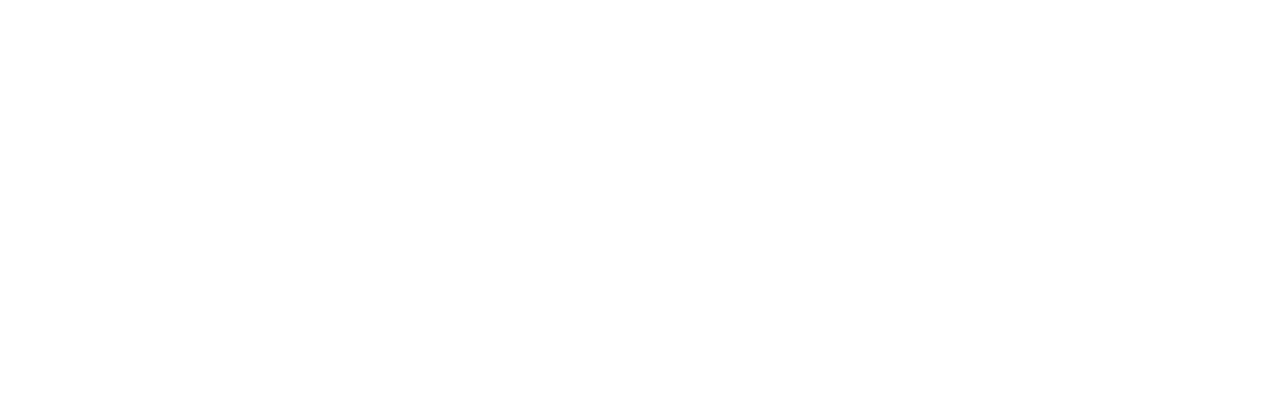
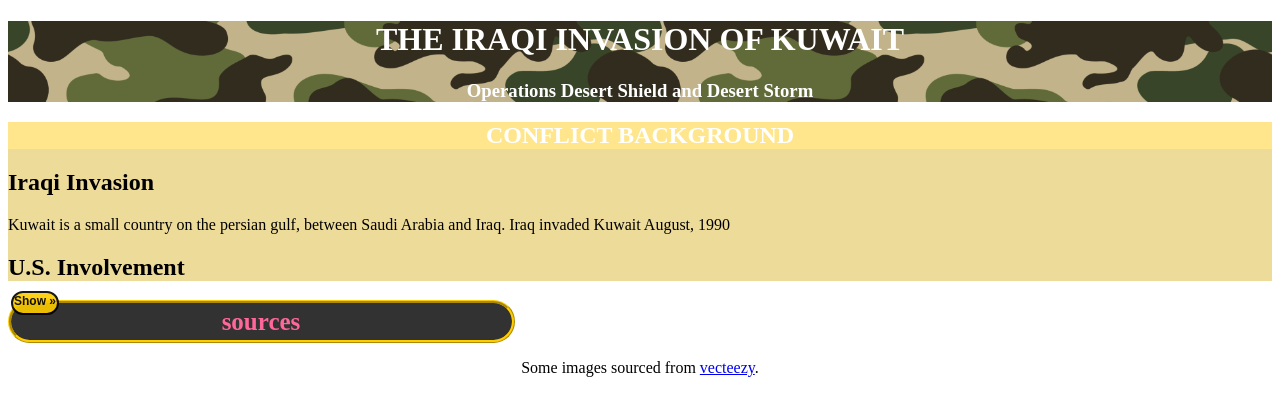
Before and after one commit to Cicada330156/stuffSite, a plain HTML site: page index.html in a window 1280 px wide. Drawn offline with Linux system fonts and the light colour scheme.

Commit message:
did some stuff

```diff
--- a/index.html
+++ b/index.html
@@ -1,7 +1,125 @@
 <!DOCTYPE html>
 <html>
 	<head>
+		<style>
+			.title {
+				color:white
+			}
+
+			.hide-Button {
+				display: block;
+				position: relative;
+				bottom: 20px;
+				margin-left: 6px;
+				margin-top: 0;
+				margin-right: auto;
+				font-size: 12px;
+				border-radius: 12px;
+				color: #000000;
+				border: 2px solid #000000;
+				background-color: #FFCC00;
+				text-align: left;
+				font-weight: bold;
+				opacity: 0.9;
+
+				margin: 0;
+				padding: 1px 6px;
+				align-items: flex-start;
+
+				padding-top: 1px;
+				padding-left: 1px;
+				padding-right: 1px;
+				padding-bottom: 5px;
+			}
+			.hide-Button:hover {
+				background-color: #FFE786;
+				color: #000000;
+			}
+
+			.category {
+				text-align: center;
+				padding-top: 1px;
+				padding-left: 1px;
+				padding-right: 1px;
+				padding-bottom: 5px;
+				background-color: #222222;
+				border-style: ridge;
+				border-color: #FFCC00;
+				border-radius: 25px;
+				width: 500px;
+				max-width: 500px;
+				margin:0 auto;
+				margin-bottom: 15px;
+
+				margin: 0;
+				padding-inline-start: 0;
+				color: #FFCC00;
+				background-color: #323232;
+				margin: 0;
+				display:block;
+			}
+
+			.category-title {
+				color: #FF6699 !important;
+				font-size: 25px;
+				font-weight: bold;
+				margin: 4px 0 -25px 0;
+			}
+		</style>
 	</head>
 	<body>
+		<div id='title' style='background:green; background-image:url("vecteezy_abstract-army-camouflage-seamless-pattern_.jpg"); background-size: 50%'>
+			<h1 align='center' class='title'>THE IRAQI INVASION OF KUWAIT</h1>
+			<h3 align='center' class='title'>Operations Desert Shield and Desert Storm</h3>
+		</div>
+
+
+		<div id='background' style='background:rgb(237, 219, 154)'>
+			<div id='bgtitle' style='background:rgb(255, 230, 140)'>
+				<h2 align='center' class='title'>CONFLICT BACKGROUND</h1>
+			</div>
+
+			<h2>Iraqi Invasion</h2>
+			<p>Kuwait is a small country on the persian gulf, between Saudi Arabia and Iraq. Iraq invaded Kuwait August, 1990</p>
+			<h2>U.S. Involvement</h2>
+		</div>
+
+
+		<script>
+			function hideSources () {
+				document.getElementById("sources Content").style.display = "none";
+				document.getElementById("sources Hide Button").setAttribute("onclick", "showSources()");
+				document.getElementById("sources Hide Button").innerHTML = "Show &#xbb;"
+			}
+			function showSources (whichDiv) {
+				document.getElementById("sources Content").style.removeProperty("display");
+				document.getElementById("sources Hide Button").setAttribute("onclick", "hideSources()");
+				document.getElementById("sources Hide Button").innerHTML = "Hide &#xab;"
+			}
+		</script>
+		<div id="sources" class='category'>
+			<h3 class="category-title">sources</h3>
+			<button align='left' onclick="showSources()" id="sources Hide Button" class='hide-Button'>Show &#xbb</button>
+			<ul id="sources Content" style='padding:0; display:none;'>
+				<h3>Information Sources</h3>
+				<ul style='padding:0'>
+
+					<!--<a href=''></a>-->
+					<a href='https://www.britannica.com/event/Persian-Gulf-War'>britanica</a><br>
+					<a href='https://www.khanacademy.org/humanities/us-history/modern-us/1990s-america/a/the-gulf-war#:~:text=In%20August%201990%2C%20Iraq%20invaded,from%20Kuwait%2C%20but%20Hussein%20refused.'>khan academy</a><br>
+					<a href='https://www.history.com/this-day-in-history/iraq-invades-kuwait'>history.com</a><br>
+				</ul>
+				<br>
+				<h3>Content Sources</h3>
+				<ul style='padding:0'>
+					<a href='https://www.vecteezy.com/vector-art/4733679-abstract-army-camouflage-seamless-pattern'>Camo pattern</a>
+				</ul>
+			</ul>
+		</div>
+
+		<p align='center'>Some images sourced from <a href='https://vecteezy.com' target='_blank'>vecteezy</a>.</p>
 	</body>
+	<script>
+
+	</script>
 </html>
```
